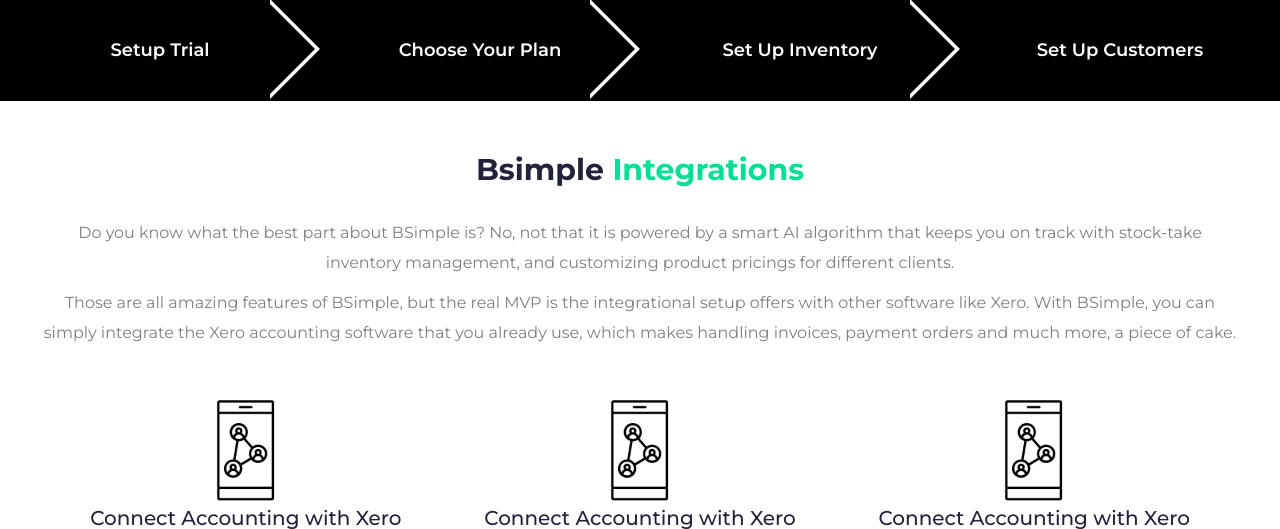
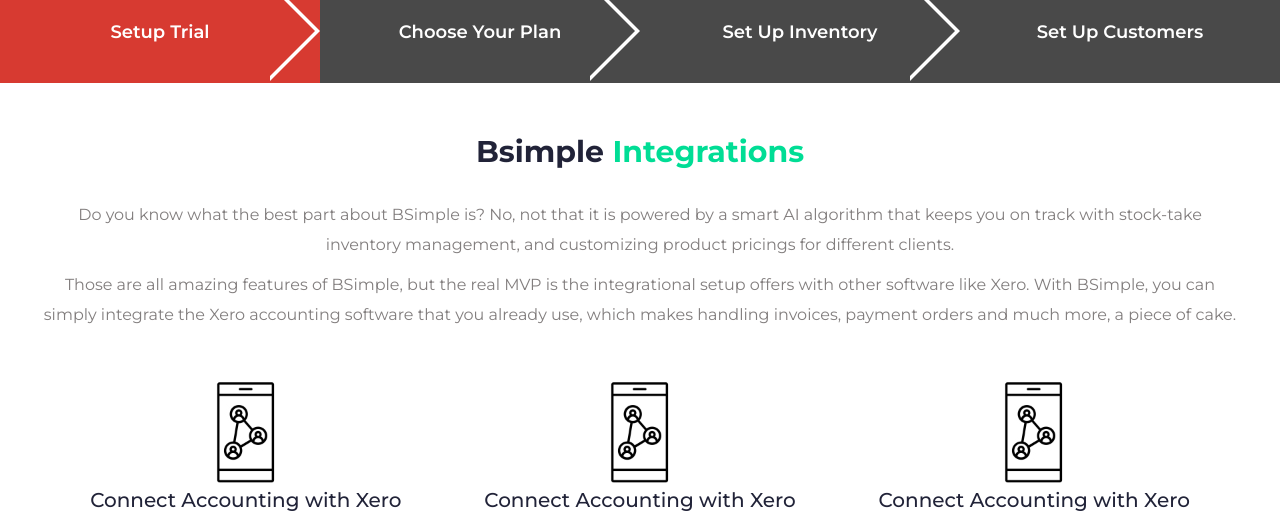
Before and after one commit to LKmanalon/LkManalon, a PHP site: page / in a window 1280 px wide. Shown: the part 718-1247 px from the top of the page. Run offline with PHP 8.4, Linux system fonts and the light colour scheme.

Commit message:
Update style.css

```diff
--- a/style.css
+++ b/style.css
@@ -144,7 +144,7 @@ section.hero-banner {
     background-position: right;
     background-repeat: no-repeat;
     background-size: contain;
-    height: calc(90vh - 90px);
+    height: calc(90vh - 108px);
 }
 
 .hero-banner-title {
@@ -435,15 +435,32 @@ section.hero-banner {
     width: calc(100% / 4 );
     float: left;
     text-align: center;
-    background-color: #000;
+    background-color: #494949;
     color: #fff;
     padding: 40px 15px;
     position: relative;
 }
 
+.steps:first-child {
+    background-color: #d73a31;
+}
+
+.steps:first-child:after{
+    border-left-color: #d73a31;
+}
+
 .step-title {
     font-size: 18px;
     font-weight: 600;
+}
+
+span.transparent-overlay {
+    background-color: #494949;
+    height: 100%;
+    width: 55px;
+    position: absolute;
+    top: 0;
+    right: 0px;
 }
 
 
@@ -456,7 +473,7 @@ section.hero-banner {
     top: 0;
     right: -45px;
     border: solid transparent;
-    border-left-color: #000;
+    border-left-color: #494949;
     border-width: 50px;
 }
 .steps:before {
```
